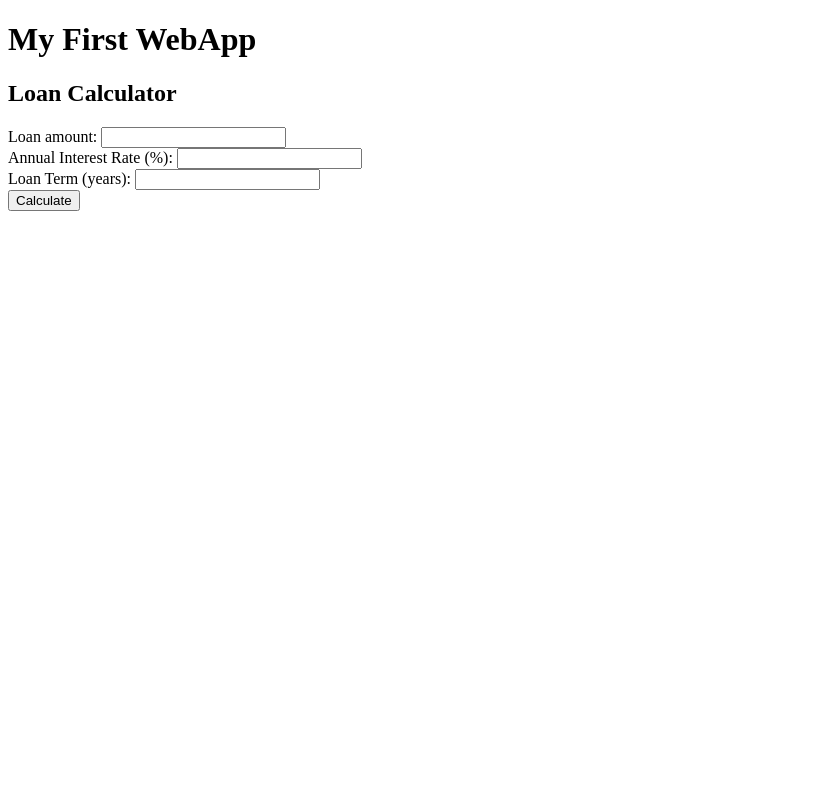
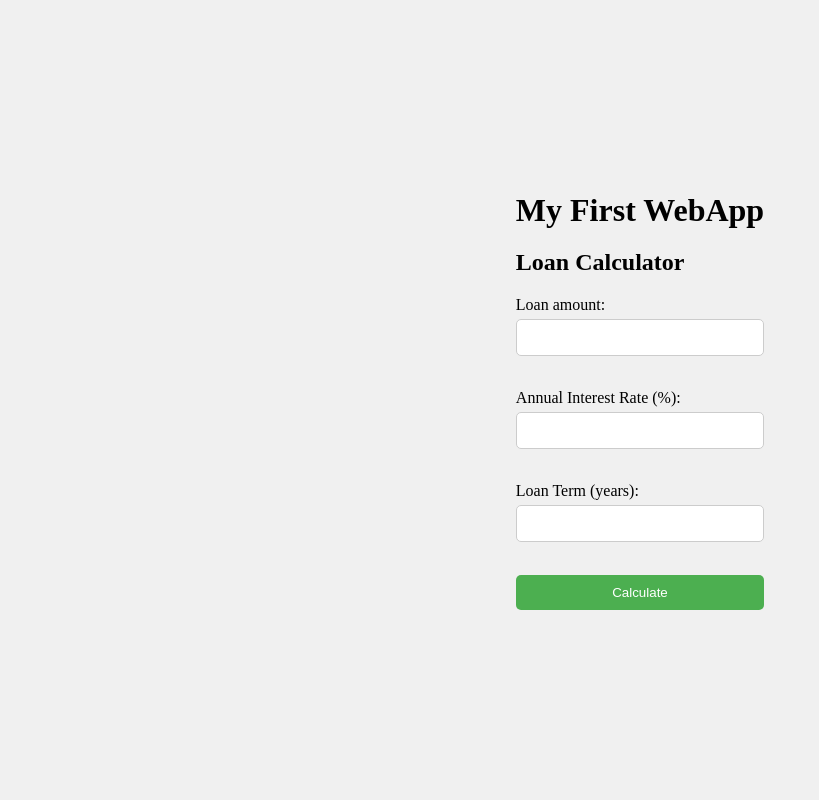
Before and after one commit to JosephMurage/loan-calculator, a Flask app: page / in a window 1280 px wide. Shown: the whole page, without its empty margins (0-819 px from the left). Run offline with Flask 3, Linux system fonts and the light colour scheme.

Commit message:
update index1.html with some CSS styling

```diff
--- a/templates/index1.html
+++ b/templates/index1.html
@@ -4,8 +4,59 @@
         <meta charset="UTF-8">
         <meta name="viewport" content="width=device, initial-scale=1.0">
         <title>Loan Calculator</title>
+        <style>
+            body {
+                display: flex;
+                justify-content: center;
+                align-items: center;
+                height: 100vh;
+                margin: 0;
+                font family: Arial, sans-serif;
+                background-color: #f0f0f0;
+            }
+            .calulator {
+                background-color: #f8f8ff;
+                padding: 20px;
+                border-radius: 10px;
+                box-shadow: 0 4px 8px rgba(0, 0, 0, 0.1);
+                width: 300px;
+                text-align: center;
+            }
+            h1, h2 {
+                margin-bottom: 20px;
+            }
+            form {
+                display: flex;
+                flex-direction: column;
+            }
+            label {
+                margin-bottom: 5px;
+                text-align: left;
+            }
+            input {
+                margin-bottom: 15px;
+                padding: 10px;
+                border: 1px solid #ccc;
+                border-radius: 5px;
+            }
+            button {
+                padding: 10px;
+                background-color: #4CAF50;
+                color: white;
+                border: none;
+                border-radius: 5px;
+                cursor: pointer;
+            }
+            button:hover {
+                background-color: #45a049;
+            }
+            h3 {
+                margin-top: 20px;
+            }
+        </style>
     </head>
     <body>
+        <div class="calculator">
             <h1>My First WebApp</h1>
             <h2>Loan Calculator</h2>
             <form id="loan-form">
@@ -23,6 +74,7 @@
             <h3 id="monthly-payment"></h3>
             <h3 id="total-interest"></h3>
             <h3 id="total-payment"></h3>
+        </div>
         <script>
             document.getElementById('loan-form').addEventListener('submit', function(event) {
                 event.preventDefault();
```
Lines whose indentation alone changed are shown as unchanged.
